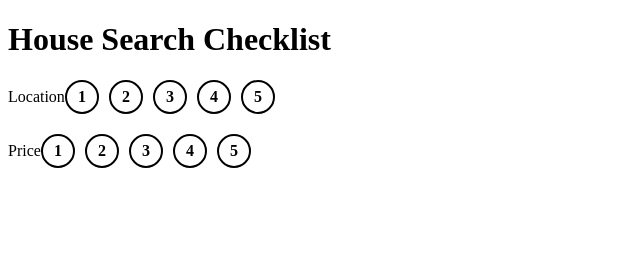
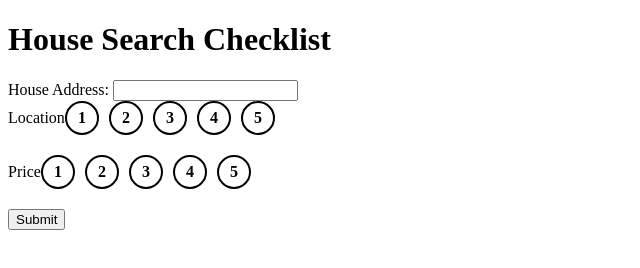
Before and after one commit to PXMYH/house-search-checklist, a plain HTML site: page index.html in a window 1280 px wide. Shown: the whole page, without its empty margins (0-640 px from the left). Drawn offline with Linux system fonts and the light colour scheme.

Commit message:
Add house address and submit button

```diff
--- a/index.html
+++ b/index.html
@@ -1,7 +1,8 @@
 <!DOCTYPE html>
 <html>
   <head>
-    <title>House Search Checklist</title>
+    <title>Dynamic Checklist</title>
+
     <style>
       .checklist-item {
         display: flex;
@@ -33,34 +34,78 @@
       }
     </style>
   </head>
+
   <body>
     <h1>House Search Checklist</h1>
 
-    <div class="checklist-item">
-      <span>Location</span>
-      <div class="circle-container">
-        <div class="circle" data-rating="1">1</div>
-        <div class="circle" data-rating="2">2</div>
-        <div class="circle" data-rating="3">3</div>
-        <div class="circle" data-rating="4">4</div>
-        <div class="circle" data-rating="5">5</div>
-      </div>
-    </div>
+    <!-- Add a house address input field -->
+    <label for="houseAddress">House Address:</label>
+    <input type="text" id="houseAddress" />
 
-    <div class="checklist-item">
-      <span>Price</span>
-      <div class="circle-container">
-        <div class="circle" data-rating="1">1</div>
-        <div class="circle" data-rating="2">2</div>
-        <div class="circle" data-rating="3">3</div>
-        <div class="circle" data-rating="4">4</div>
-        <div class="circle" data-rating="5">5</div>
-      </div>
-    </div>
+    <div class="checklist"></div>
 
-    <!-- Add more checklist items as needed -->
+    <!-- Add a Submit button -->
+    <button id="submitBtn">Submit</button>
 
     <script>
+      // Checklist data
+      const checklistItems = [
+        {
+          title: 'Location',
+          maxRating: 5,
+        },
+        {
+          title: 'Price',
+          maxRating: 5,
+        },
+      ];
+
+      // Render function
+      function renderChecklist() {
+        // Clear checklist
+        document.querySelector('.checklist').innerHTML = '';
+
+        // Loop through data
+        checklistItems.forEach((item) => {
+          // Create item div
+          console.log('creating div for checklist');
+          const checklistItem = document.createElement('div');
+          checklistItem.classList.add('checklist-item');
+
+          // Create title
+          const title = document.createElement('span');
+          title.textContent = item.title;
+
+          // Create ratings container
+          const ratingsContainer = document.createElement('div');
+          ratingsContainer.classList.add('circle-container');
+
+          // Create rating circles
+          for (let i = 1; i <= item.maxRating; i++) {
+            const ratingCircle = document.createElement('div');
+            ratingCircle.classList.add('circle');
+            ratingCircle.dataset.rating = i;
+            ratingCircle.textContent = i;
+            ratingsContainer.appendChild(ratingCircle);
+          }
+
+          // Append elements
+          checklistItem.appendChild(title);
+          checklistItem.appendChild(ratingsContainer);
+
+          // Append item to checklist
+          document.querySelector('.checklist').appendChild(checklistItem);
+        });
+      }
+
+      // Initial render
+      renderChecklist();
+
+      // Rerender on data change
+      // checklistItems.forEach((item) => {
+      //   item.addEventListener('change', renderChecklist);
+      // });
+
       const circles = document.querySelectorAll('.circle');
 
       circles.forEach((circle) => {
@@ -83,6 +128,33 @@
           circle.classList.toggle('selected');
         });
       });
+
+      // Add functionality for the Submit button
+      const submitButton = document.getElementById('submitBtn');
+      submitButton.addEventListener('click', () => {
+        const houseAddress = document.getElementById('houseAddress').value;
+        if (houseAddress) {
+          // Create a file with the house name as the filename and ".txt" as the suffix
+          const fileName = `${houseAddress}.txt`;
+
+          // You can write data to the file here or perform any desired action
+          // For example, you can create a Blob and trigger a download
+
+          const data = 'This is some example data for the file.';
+          const blob = new Blob([data], { type: 'text/plain' });
+          const url = window.URL.createObjectURL(blob);
+
+          const a = document.createElement('a');
+          a.href = url;
+          a.download = fileName;
+          document.body.appendChild(a);
+          a.click();
+
+          window.URL.revokeObjectURL(url);
+        } else {
+          alert('Please enter a house address before submitting.');
+        }
+      });
     </script>
   </body>
 </html>
```
